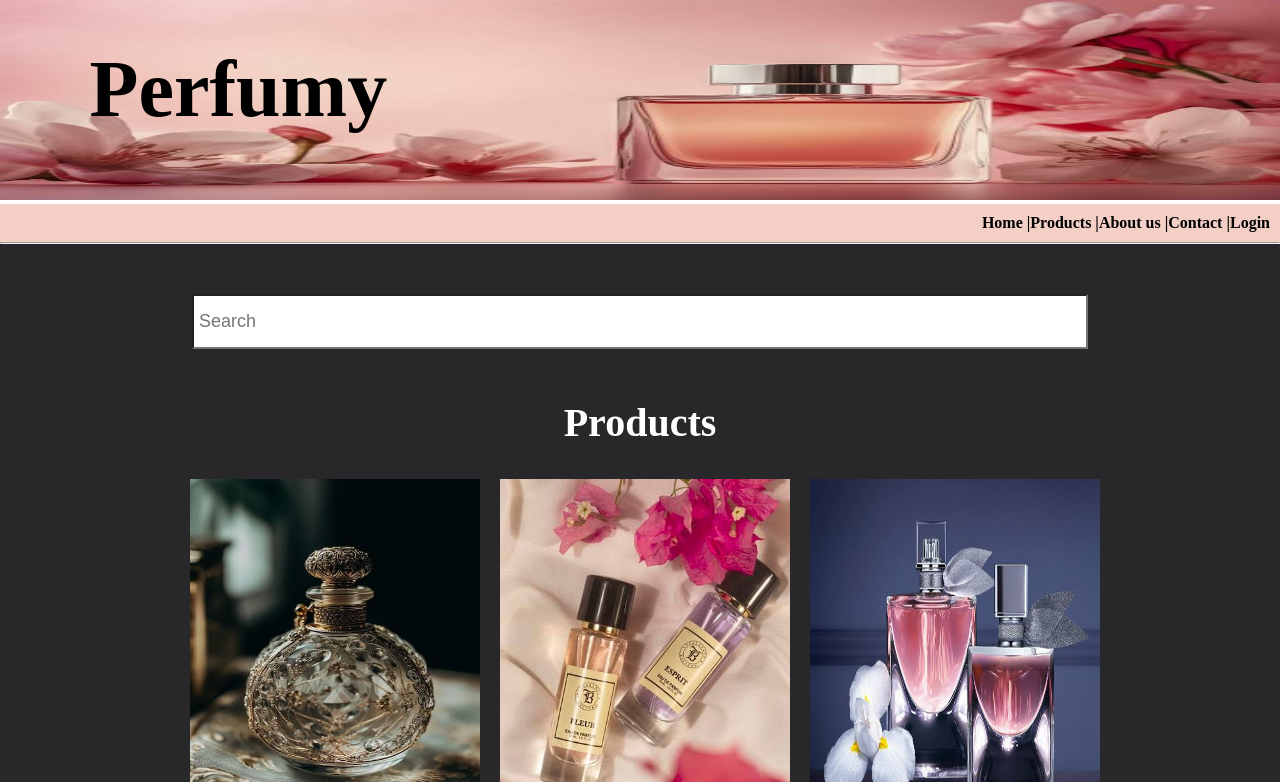
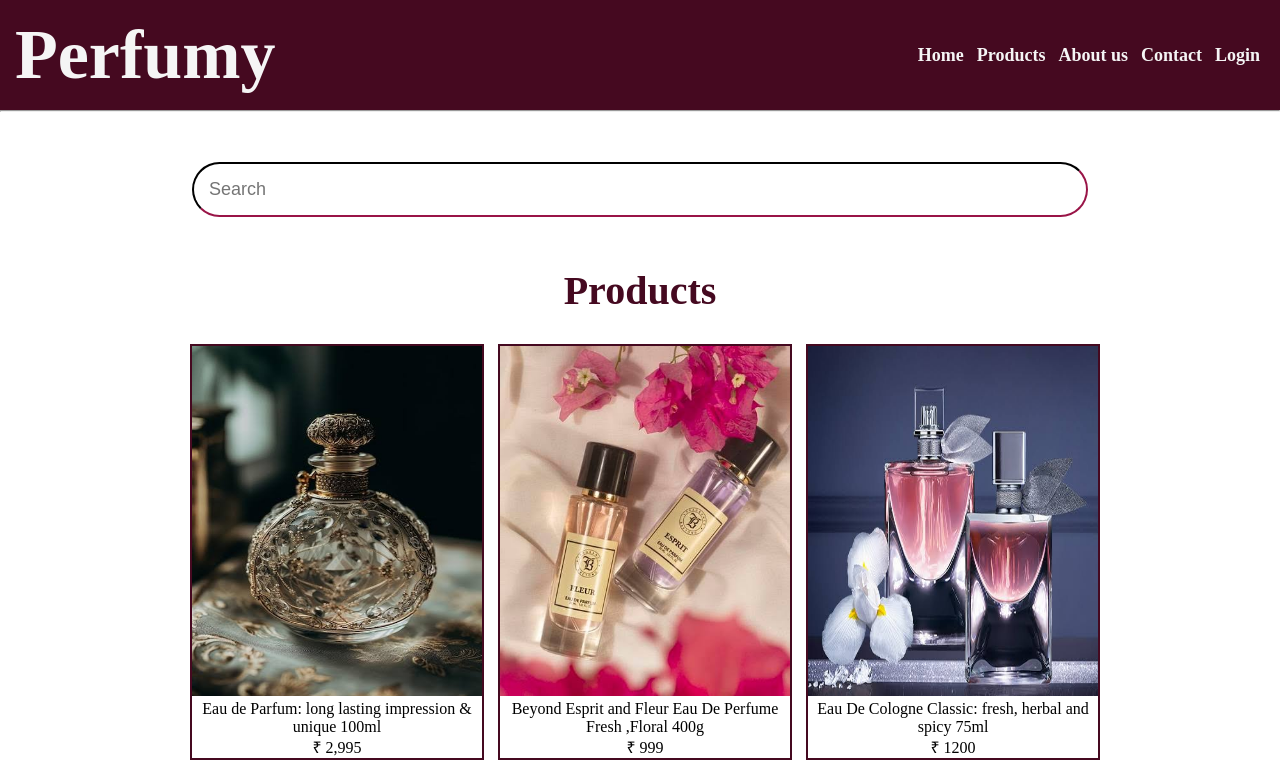
Before and after one commit to poorninr/Perfumesite, a plain HTML site: page index.html in a window 1280 px wide. Shown: the top 782 px of the page. Drawn offline with Linux system fonts and the light colour scheme.

Commit message:
latest changes

```diff
--- a/perfumy project/index.html
+++ b/index.html
@@ -10,15 +10,15 @@
         <!--creating header section-->
         <div class="header">
             <div>
-            <img src="photo/WhatsApp Image 2024-07-19 at 10.53.26 AM.jpeg" width="100%" height="200px">
+            <!--<img src="photo/WhatsApp Image 2024-07-19 at 10.53.26 AM.jpeg" width="100%" height="200px">-->
             <h1 id="heading">Perfumy</h1>
              </div>
             <nav>
             <ul >
-                <li><a href="#">Home</a> |</li>
-                <li><a  href="#product">Products</a> |</li>
-                <li><a  href="#aboutuss">About us </a> |</li>
-                <li><a  href="#contactus">Contact </a> |</li>
+                <li><a href="#">Home</a> </li>
+                <li><a  href="#product">Products</a> </li>
+                <li><a  href="#aboutuss">About us </a> </li>
+                <li><a  href="#contactus">Contact </a> </li>
                 <li><a  href="login.html">Login</a> </li>
             </ul>
             </nav>
@@ -27,37 +27,30 @@
         <hr>
 
         <!--creating searchbar-->
-
-
-
-
-    <div style="background-color:#28282B;">
+    <div>
         <div class="search">
             <center>
             <input type="search" id="search" placeholder="Search">
-
-
             </center>
-
         </div>
 
         <!--Creating products with img tag-->
         <div id="product" class="products">
             <h1 id="productheading">Products</h1>
 
-            <div class="box">
+            <div class="box1">
 
             <img src="photo/WhatsApp Image 2024-07-18 at 4.16.28 PM(2).jpeg" width="290px" height="350px">
             <p>Eau de Parfum:
             long lasting impression & unique 100ml<br>₹ 2,995</p>
             </div>
 
-            <div class="box">
+            <div class="box1">
             <img src="photo/WhatsApp Image 2024-07-18 at 4.16.27 PM(2).jpeg" width="290px" height="350px">
             <p>Beyond Esprit and Fleur Eau De Perfume Fresh ,Floral 400g <br>₹ 999</p>
             </div>
 
-            <div class="box">
+            <div class="box1">
             <img src="photo/WhatsApp Image 2024-07-18 at 4.16.28 PM.jpeg" width="290px" height="350px">
             <p>Eau De Cologne Classic:
             fresh, herbal and spicy 75ml <br>₹ 1200</p>
@@ -94,10 +87,10 @@
          <!--creating contact section-->
 
         <div id="contactus" class="contact">
-            <h2 style="background-color: #36454F;">Contact</h2>
-            <p  style="background-color: #36454F;">+913486319228</p>
-            <p style="background-color: #36454F;">perfumy@gmail.com</p>
-            <p style="font-size: 15px; margin:30px; background-color: #36454F;">Lorem ipsum dolor sit amet consectetur adipisicing elit. Consequuntur adipisci ex nostrum excepturi sed cupiditate tempora, dolore incidunt totam sit. Voluptatibus officiis maxime, voluptates deserunt id nobis tempore sint dolorum. Lorem ipsum dolor, sit amet consectetur adipisicing elit. Asperiores molestias quibusdam iure earum nam! At veritatis minima alias incidunt repellendus. Lorem ipsum dolor sit amet consectetur adipisicing elit. Explicabo, corrupti id provident maiores quod dicta! Laudantium mollitia deleniti suscipit fugiat. </p>
+            <h2>Contact</h2>
+            <p >+913486319228</p>
+            <p >perfumy@gmail.com</p>
+            <p style="font-size: 15px; margin:15px;">Lorem ipsum dolor sit amet consectetur adipisicing elit. Consequuntur adipisci ex nostrum excepturi sed cupiditate tempora, dolore incidunt totam sit. Voluptatibus officiis maxime, voluptates deserunt id nobis tempore sint dolorum. Lorem ipsum dolor, sit amet consectetur adipisicing elit. Asperiores molestias quibusdam iure earum nam! At veritatis minima alias incidunt repellendus. Lorem ipsum dolor sit amet consectetur adipisicing elit. Explicabo, corrupti id provident maiores quod dicta! Laudantium mollitia deleniti suscipit fugiat. </p>
         </div>
         </footer>
     </div>
--- a/perfumy project/style.css
+++ b/style.css
@@ -4,26 +4,26 @@
     margin: 0px;
 }
 .header{
-    position: relative;
+    display: flex;
+    flex-wrap: wrap;
+    justify-content: space-between;
+    align-items: center;
+    padding: 15px;
+    background-color:  #450920;
 }
+
 #heading{
-    position:absolute;
-    top: 18%;
-    left: 7%;
-
-    font-size:80px;
-    color: black;
+    font-size:70px;
+    color:whitesmoke ;
 }
 
 @media screen and (max-width:640px){
     #heading{
         font-size:43px;
-        left:4%;
-        top:22%;
       }
     nav ul li{
-        margin-right:6px;
-        font-size:11px;
+        margin-right:10px;
+        font-size:13px;
       }
     #productheading{
         font-size:25px;
@@ -38,65 +38,47 @@
         }
   }
 
-nav{
-
-    background-color: #F3CFC6;
-     padding: 10px;
-     display: flex;
-     flex-wrap: wrap;
-    justify-content:flex-end;
-}
-
-
 nav ul{
     list-style-type:none;
     display: flex;
-
-
 }
 nav ul li{
-    color: black;
     cursor: pointer;
-
     font-weight: bold;
-
+    margin: 5px 5px 5px 8px;
 }
 
 nav ul li a{
-    color: black;
+    color: whitesmoke;
     text-decoration:none;
     transition: color 0.7s;
+    font-size: 18px;
 }
-li:hover{
-    color: white;
 
-}
 li a:hover{
-    color:white;
+    color:#848890;
 }
 
 /*Searchbar style*/
 
 #search{
     width: 70%;
-    height: 55px;
     margin: 50px;
-    padding: 5px;
+    padding: 15px;
     font-size: 18px;
-    background-color:white;
-    color: black;
+    border-color: #450920;
+    border-radius: 30px;
 }
 
 /*Products style*/
-.box{
-    border: solid 3px #28282B;
-
+.box1{
+    border: solid 2px #450920;
     width: 290px;
-    height: 410px;
+    height: fit-content;
     display: inline-block;
     cursor: pointer;
     margin-top: 30px;
-    color: white;
+    color: black;
     margin-left: 10px;
 }
 
@@ -105,22 +87,22 @@ li a:hover{
 }
 
 #productheading{
- color: white;
+ color: #450920;
  font-size:40px;
 }
 
-.box:hover{
+.box1:hover{
     color: white;
-    background-color:gray;
-    border-color: gray;
+    background-color:#da627d;
+    border-color: #ffa5ab;
 
 }
 
 .box2{
-    border: solid 3px #28282B;
-    color: white;
+    border: solid 2px #450920;
+    color: black;
     width: 290px;
-    height: 410px;
+    height: fit-content;
     display: inline-block;
     cursor: pointer;
     margin-left: 10px;
@@ -128,15 +110,15 @@ li a:hover{
 }
 .box2:hover{
     color: white;
-    background-color: gray;
-    border-color: gray;
+    background-color: #da627d;
+    border-color: #ffa5ab;
 }
 
 /* aboutus style*/
 .aboutus{
-
     margin: 35px;
-    color: white;
+    color: #450920;
+    line-height: 1.5em;
 }
 
 /*Contact style*/
@@ -145,10 +127,9 @@ li a:hover{
     text-align: center;
     padding: 20px;
     line-height: 27px;
-    background-color: #36454F;
-    color: white;
+    color:#450920;
+    background-color: #f9dbbd;
 }
-
               /* Login page */
 
 .body2{
```
Also changed, not shown: login.html (renamed from perfumy project/login.html), photo/WhatsApp Image 2024-07-18 at 4.16.27 PM(2).jpeg (renamed from perfumy project/photo/WhatsApp Image 2024-07-18 at 4.16.27 PM(2).jpeg), photo/WhatsApp Image 2024-07-18 at 4.16.28 PM(2).jpeg (renamed from perfumy project/photo/WhatsApp Image 2024-07-18 at 4.16.28 PM(2).jpeg), photo/WhatsApp Image 2024-07-18 at 4.16.28 PM.jpeg (renamed from perfumy project/photo/WhatsApp Image 2024-07-18 at 4.16.28 PM.jpeg), photo/WhatsApp Image 2024-07-19 at 1.53.35 PM.jpeg (renamed from perfumy project/photo/WhatsApp Image 2024-07-19 at 1.53.35 PM.jpeg), photo/WhatsApp Image 2024-07-19 at 1.59.14 PM.jpeg (renamed from perfumy project/photo/WhatsApp Image 2024-07-19 at 1.59.14 PM.jpeg), photo/WhatsApp Image 2024-07-19 at 10.53.26 AM.jpeg (renamed from perfumy project/photo/WhatsApp Image 2024-07-19 at 10.53.26 AM.jpeg), photo/WhatsApp Image 2024-07-19 at 2.02.06 PM.jpeg (renamed from perfumy project/photo/WhatsApp Image 2024-07-19 at 2.02.06 PM.jpeg).
